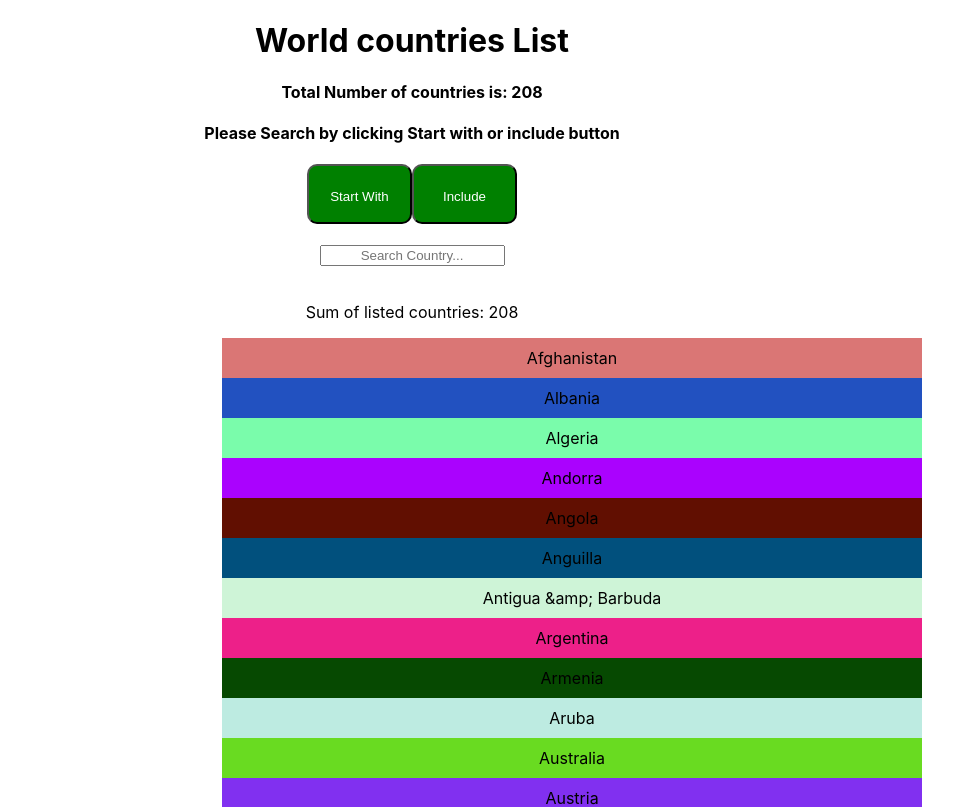
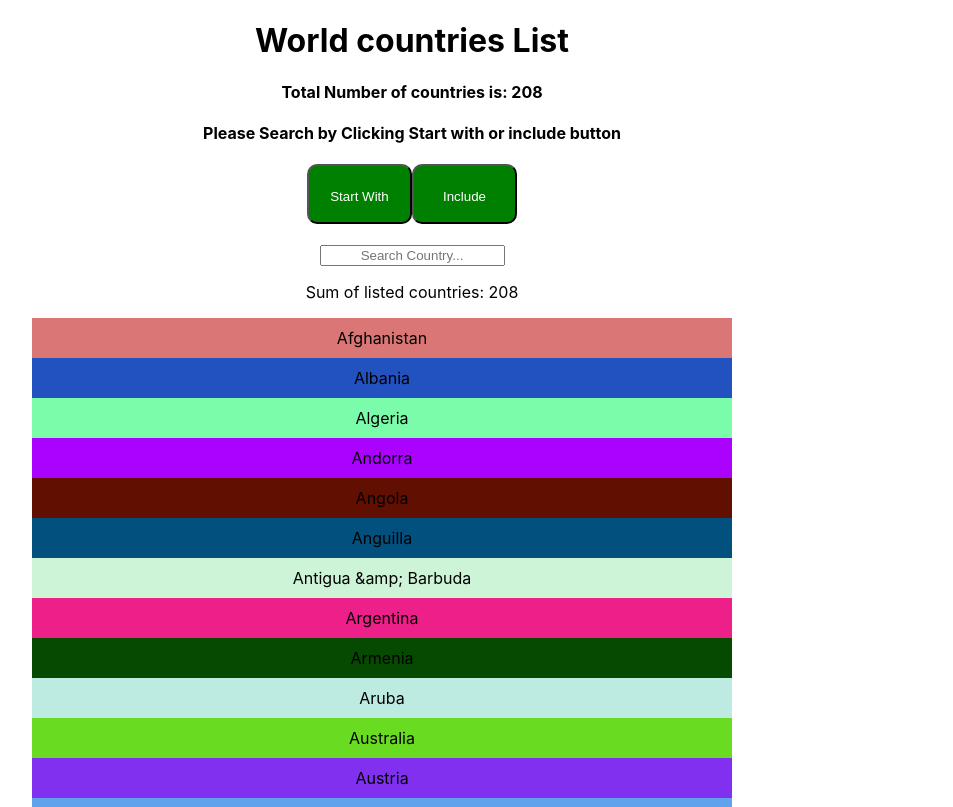
Before and after one commit to benk1/CountryArrayInReact, a React (Create React App) app: page / in a window 1280 px wide. Shown: the top 807 px of the page, without its empty margins (228-1181 px from the left). Built offline with nearby package versions, Linux system fonts and the light colour scheme.

Commit message:
refactoring

```diff
--- a/src/App.css
+++ b/src/App.css
@@ -34,7 +34,7 @@ input{
   flex-direction: column;
   width: 700px;
   text-align: center;
-  margin-left: 450px;
+  margin-left:260px;
   height: 40px;
   line-height: 40px;
 
--- a/src/App.js
+++ b/src/App.js
@@ -59,7 +59,7 @@ class App extends Component {
   };
 
   render() {
-     const newstartwitharray = this.state.result.map ((item ,i) => <div style={{backgroundColor: this.randomHexaNumberGenerator()}}  key={i} className="item"> {item}</div>);
+     const newArray = this.state.result.map ((item ,i) => <div style={{backgroundColor: this.randomHexaNumberGenerator()}}  key={i} className="item"> {item}</div>);
 
   return (
   <div className="App">
@@ -73,9 +73,9 @@ class App extends Component {
         <br />
         <input onChange={this.handleChange} type="text" ref="fieldName" placeholder="Search Country..." />
         <br />
-        <br />
-        <p>Sum of listed countries: {newstartwitharray.length}</p>
-        {newstartwitharray}
+
+        <p>Sum of listed countries: {newArray.length}</p>
+        {newArray}
       </div>
 
   </div>
--- a/src/components/Header.js
+++ b/src/components/Header.js
@@ -6,7 +6,7 @@ const Header = (props) => {
     <div className="header">
         <h1>World countries List</h1>
         <h4>Total Number of countries is: {props.countries.length}</h4>
-        <h4>Please Search by clicking Start with or include button</h4>
+        <h4>Please Search by Clicking Start with or include button</h4>
 
     </div>
 
```
